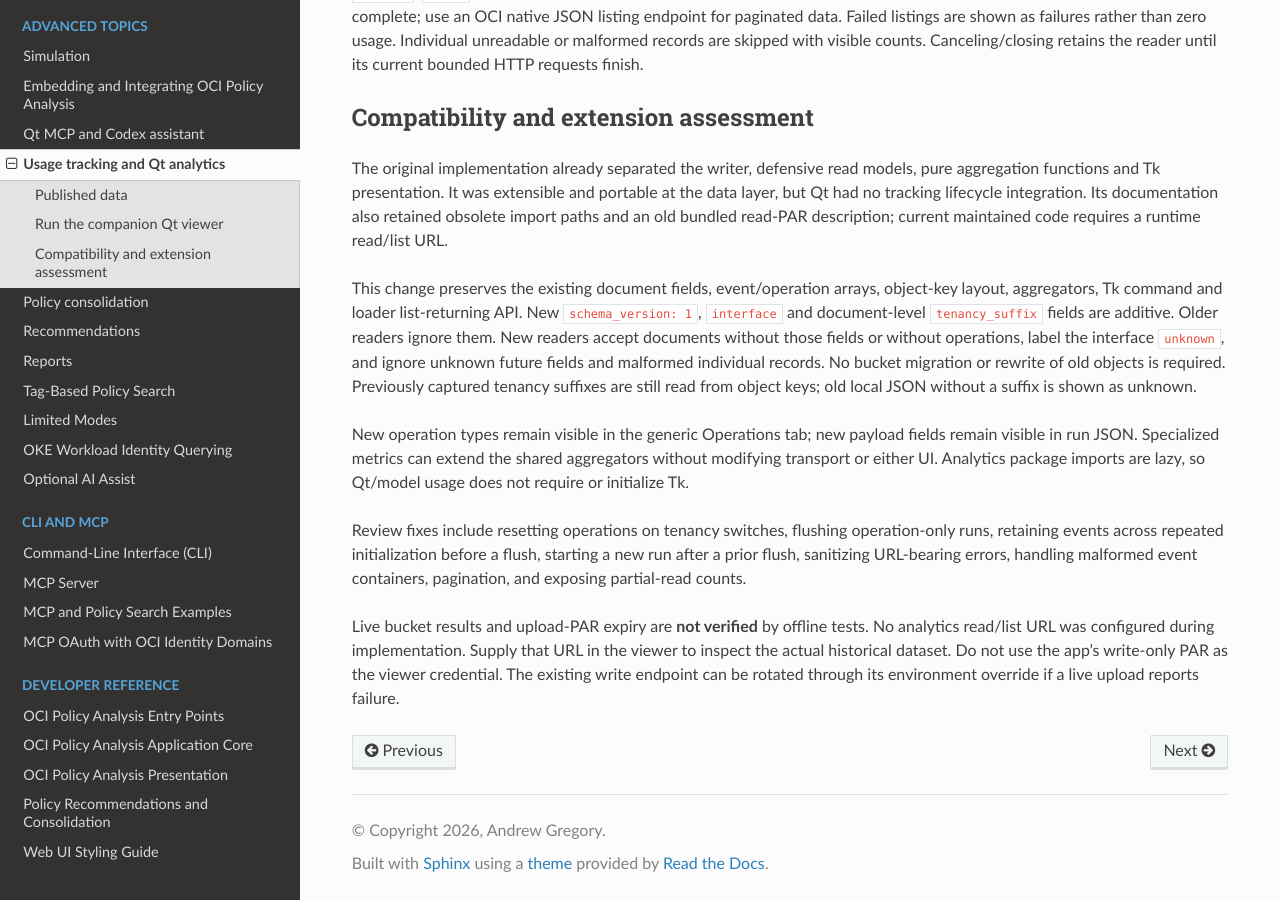
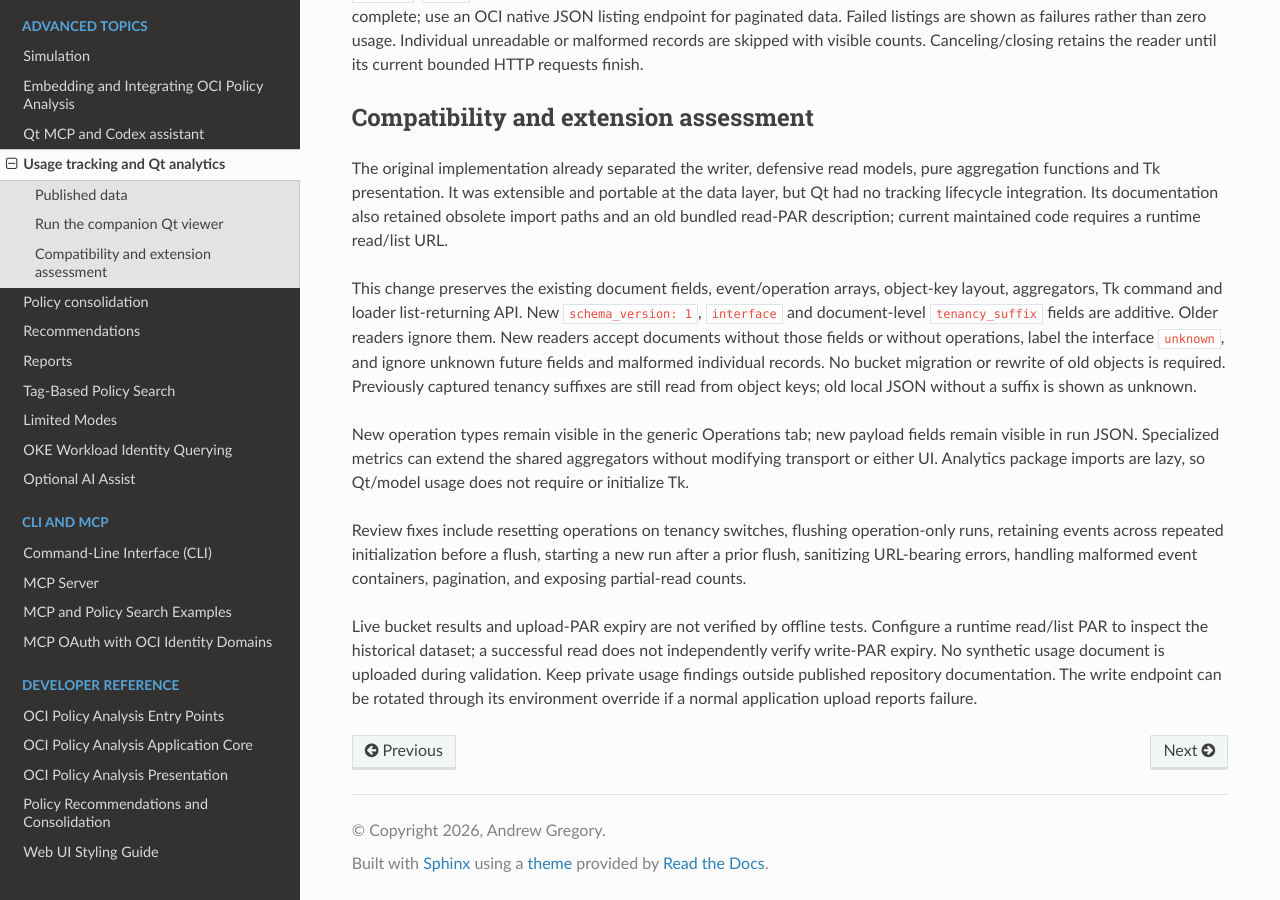
Before and after one commit to agregory999/oci-policy-analysis, a Sphinx documentation site: the page built from docs/source/usage_tracking.md, in a window 1280 px wide and 900 px high, scrolled down 1816 px. Built offline with Sphinx 7.4.7 and the Read the Docs theme 3.1.0, drawn with Linux system fonts in a browser that asks for light colours.

Commit message:
docs: clarify usage endpoint verification and private reports

```diff
--- a/docs/source/usage_tracking.md
+++ b/docs/source/usage_tracking.md
@@ -122,8 +122,9 @@ operation-only runs, retaining events across repeated initialization before a
 flush, starting a new run after a prior flush, sanitizing URL-bearing errors,
 handling malformed event containers, pagination, and exposing partial-read counts.
 
-Live bucket results and upload-PAR expiry are **not verified** by offline tests.
-No analytics read/list URL was configured during implementation. Supply that URL
-in the viewer to inspect the actual historical dataset. Do not use the app's
-write-only PAR as the viewer credential. The existing write endpoint can be
-rotated through its environment override if a live upload reports failure.
+Live bucket results and upload-PAR expiry are not verified by offline tests.
+Configure a runtime read/list PAR to inspect the historical dataset; a successful
+read does not independently verify write-PAR expiry. No synthetic usage document
+is uploaded during validation. Keep private usage findings outside published
+repository documentation. The write endpoint can be rotated through its
+environment override if a normal application upload reports failure.
```
